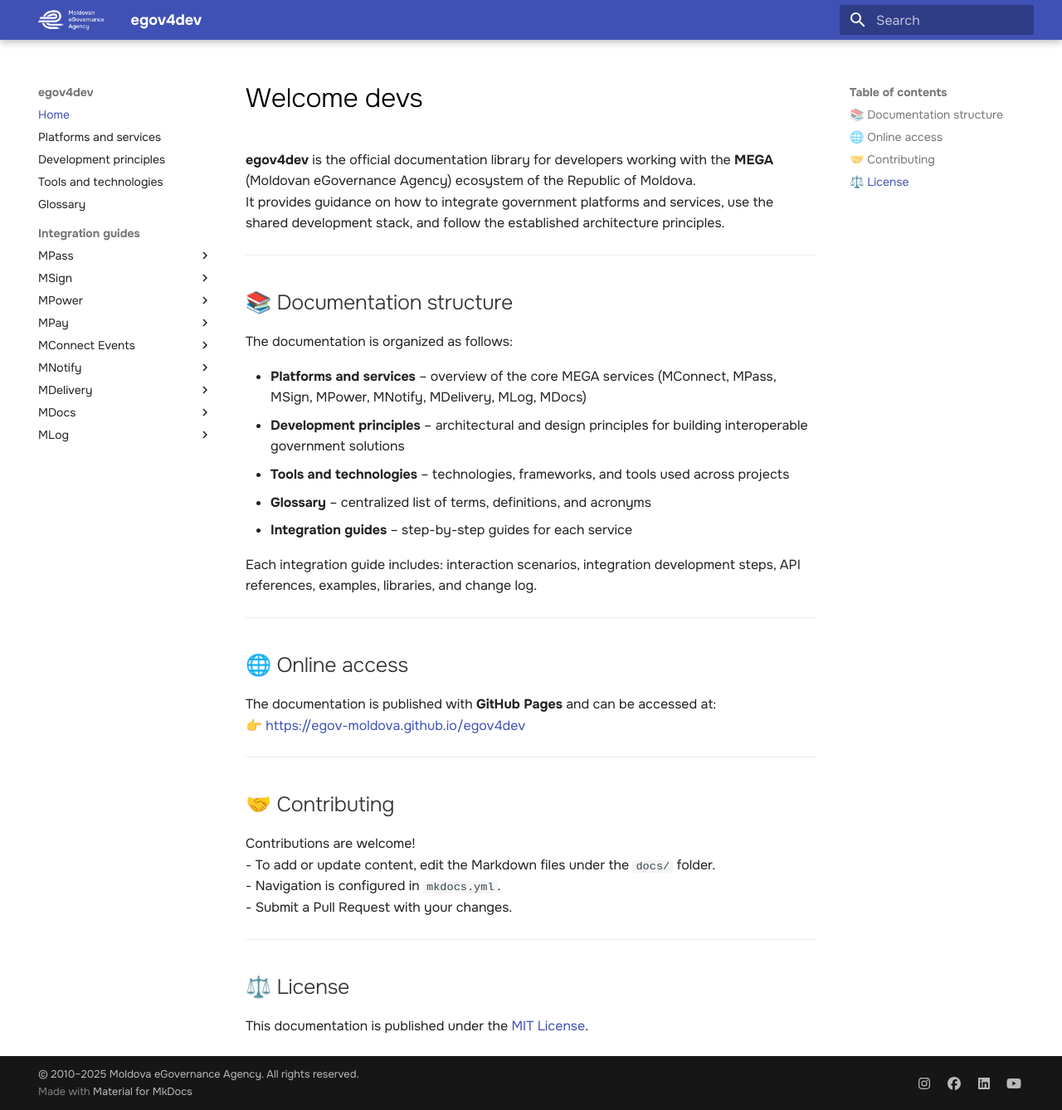
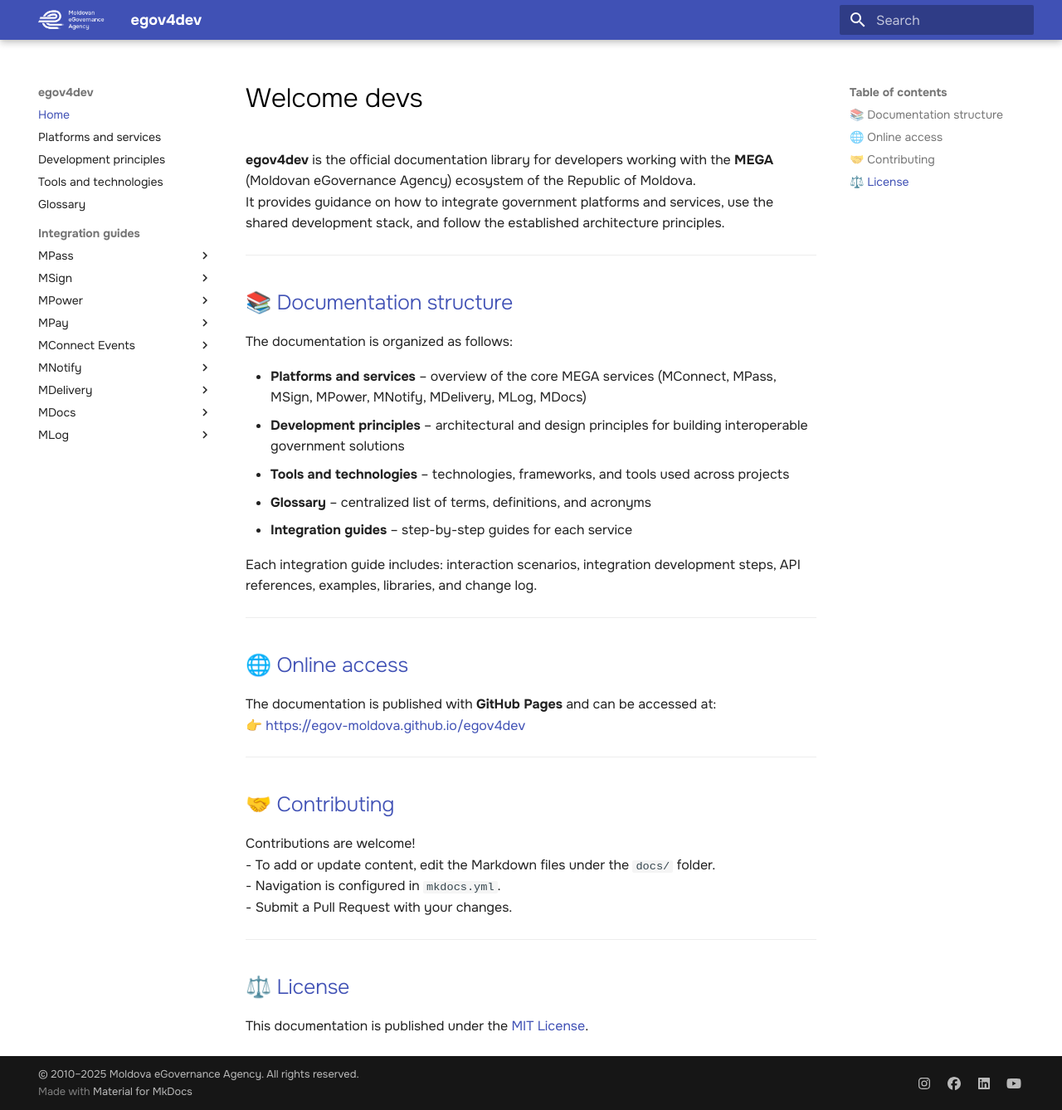
Before and after one commit to egov-moldova/egov4dev, an MkDocs documentation site: the page built from docs/index.md, in a window 1280 px wide and 1338 px high. Shown: the whole window at 83% size. Built offline with MkDocs 1.6.1 and Material for MkDocs 9.7.7, drawn with Linux system fonts in a browser that asks for light colours.

Commit message:
Update extra.css

```diff
--- a/docs/stylesheets/extra.css
+++ b/docs/stylesheets/extra.css
@@ -7,4 +7,4 @@
     font-weight: bold;
 }
 h1 {color:black!important}
-h2 {color:#333!important}
+h2 {color:#4051b5!important; font-weight:500;}
```
